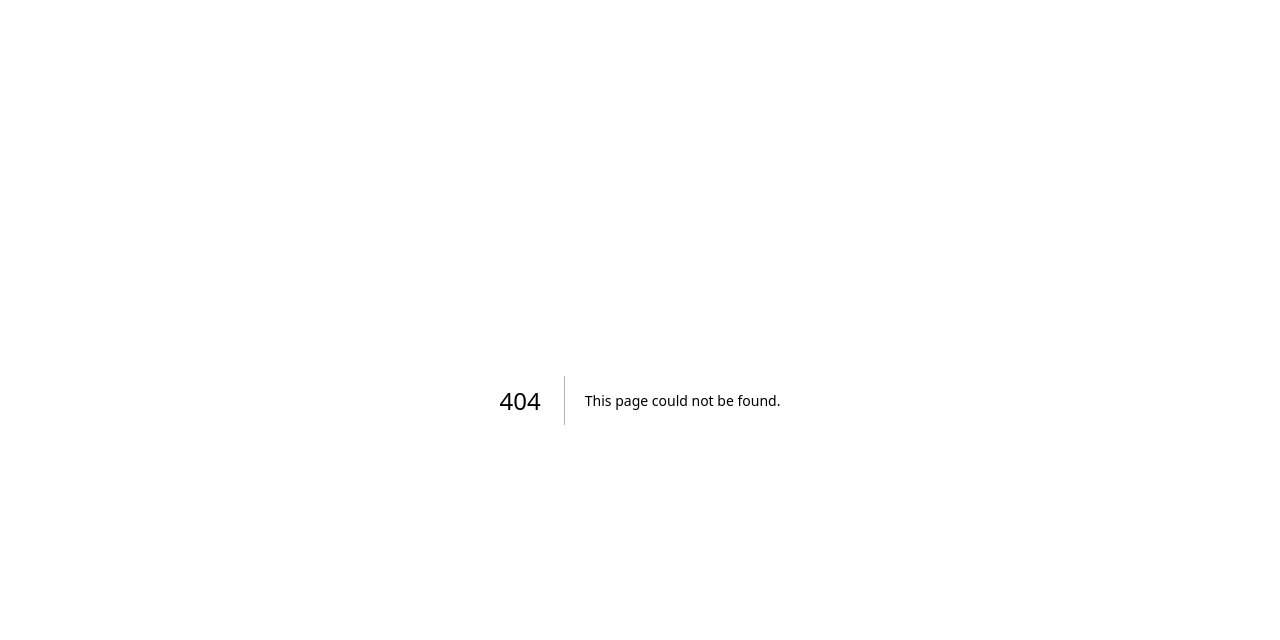
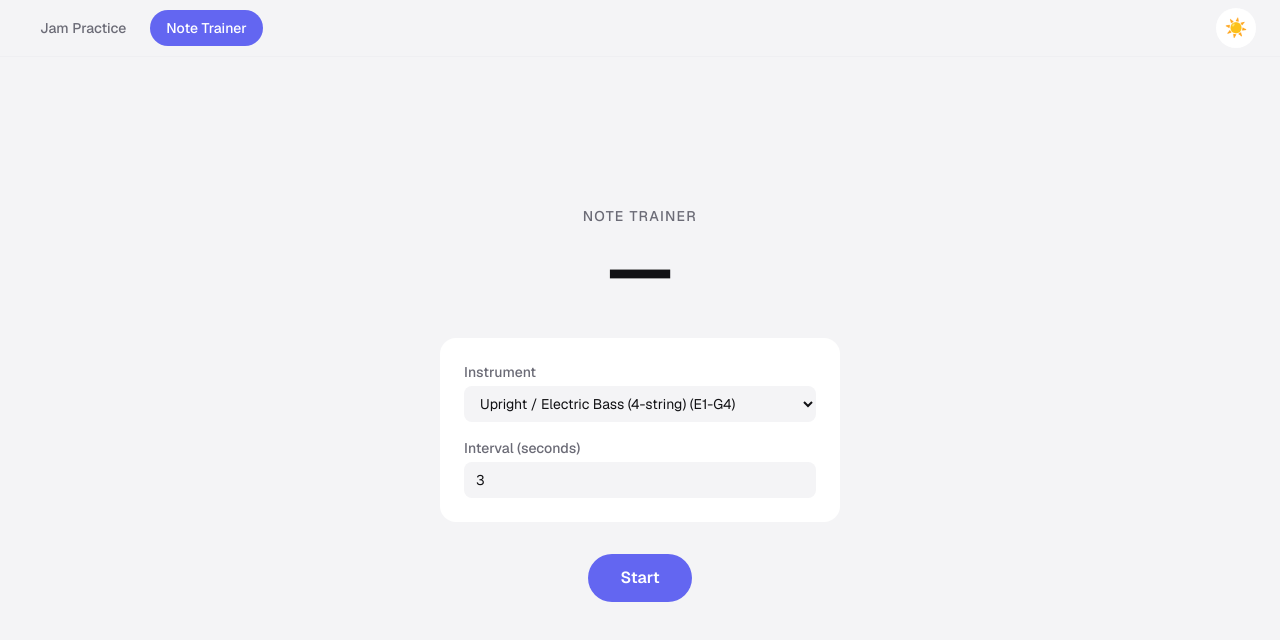
Before and after one commit to JackMechem/barn-tools, a Next.js app: page /note-trainer in a window 1280 px wide. Before the commit this address had no page. Shown: the top 640 px of the page. Built offline with nearby package versions, Linux system fonts and the light colour scheme.

Commit message:
Note Trainer

```diff
--- a/app/layout.tsx
+++ b/app/layout.tsx
@@ -2,6 +2,7 @@ import type { Metadata, Viewport } from "next";
 import Script from "next/script";
 import { Geist, Geist_Mono } from "next/font/google";
 import { THEME_INIT_SCRIPT } from "@/lib/theme";
+import AppHeader from "@/components/AppHeader";
 import "./globals.css";
 
 const geistSans = Geist({
@@ -39,6 +40,7 @@ export default function RootLayout({ children }: LayoutProps<"/">) {
           strategy="beforeInteractive"
           dangerouslySetInnerHTML={{ __html: THEME_INIT_SCRIPT }}
         />
+        <AppHeader />
         {children}
       </body>
     </html>
--- /dev/null
+++ b/app/note-trainer/page.tsx
@@ -0,0 +1,5 @@
+import NoteTrainer from "@/components/NoteTrainer";
+
+export default function NoteTrainerPage() {
+  return <NoteTrainer />;
+}
--- /dev/null
+++ b/components/AppHeader.tsx
@@ -0,0 +1,40 @@
+"use client";
+
+import Link from "next/link";
+import { usePathname } from "next/navigation";
+import ThemeToggle from "./ThemeToggle";
+
+const NAV_LINKS = [
+  { href: "/", label: "Jam Practice" },
+  { href: "/note-trainer", label: "Note Trainer" },
+];
+
+export default function AppHeader() {
+  const pathname = usePathname();
+
+  return (
+    <header className="fixed inset-x-0 top-0 z-30 border-b border-surface-hover/60 bg-background/85 pt-[env(safe-area-inset-top)] backdrop-blur">
+      <div className="flex h-14 items-center justify-between gap-2 px-4 sm:px-6">
+        <nav className="flex items-center gap-1 sm:gap-2">
+          {NAV_LINKS.map((link) => {
+            const active = pathname === link.href;
+            return (
+              <Link
+                key={link.href}
+                href={link.href}
+                className={`rounded-full px-3 py-2 text-sm font-medium transition-colors sm:px-4 ${
+                  active
+                    ? "bg-accent text-accent-foreground"
+                    : "text-muted hover:bg-surface-hover hover:text-foreground"
+                }`}
+              >
+                {link.label}
+              </Link>
+            );
+          })}
+        </nav>
+        <ThemeToggle />
+      </div>
+    </header>
+  );
+}
--- a/components/JamPractice.tsx
+++ b/components/JamPractice.tsx
@@ -1,7 +1,6 @@
 "use client";
 
 import { useEffect, useRef, useState, useSyncExternalStore } from "react";
-import ThemeToggle from "./ThemeToggle";
 import TuneManagerModal from "./TuneManagerModal";
 import { CountOff, playCountOff } from "@/lib/metronome";
 import { getServerSnapshot, getSnapshot, setTunes, subscribe } from "@/lib/tunesStore";
@@ -96,18 +95,13 @@ export default function JamPractice() {
 
   return (
     <div
-      className="relative min-h-dvh cursor-pointer touch-manipulation select-none bg-background text-foreground [-webkit-tap-highlight-color:transparent]"
+      className="relative flex min-h-dvh cursor-pointer touch-manipulation select-none flex-col bg-background text-foreground [-webkit-tap-highlight-color:transparent]"
       onClick={pickRandom}
     >
-      <header
-        className="fixed inset-x-0 top-0 z-20 flex items-center justify-between px-4 py-3 pt-[max(0.75rem,env(safe-area-inset-top))] sm:px-6 sm:py-4"
+      <div
+        className="flex justify-end px-4 pt-[calc(env(safe-area-inset-top)+4rem)] sm:px-6"
         onClick={(e) => e.stopPropagation()}
       >
-        <span className="cursor-default text-base font-semibold tracking-tight sm:text-lg">
-          Jam Practice
-        </span>
-        <div className="flex items-center gap-2">
-          <ThemeToggle />
         <button
           type="button"
           onClick={() => setIsModalOpen(true)}
@@ -116,9 +110,8 @@ export default function JamPractice() {
           Tunes
         </button>
       </div>
-      </header>
 
-      <main className="flex min-h-dvh flex-col items-center justify-center gap-4 px-4 py-24 text-center sm:px-6">
+      <main className="flex flex-1 flex-col items-center justify-center gap-4 px-4 py-8 text-center sm:px-6">
         {tunes.length === 0 && !pickError ? (
           <div className="flex flex-col items-center gap-2">
             <p className="text-2xl font-semibold">No tunes yet</p>
--- /dev/null
+++ b/components/NoteTrainer.tsx
@@ -0,0 +1,129 @@
+"use client";
+
+import { useEffect, useRef, useState } from "react";
+import { CUSTOM_INSTRUMENT_ID, INSTRUMENTS } from "@/lib/instruments";
+import { parseRange, randomNoteInRange } from "@/lib/noteRange";
+
+const MIN_INTERVAL_SECONDS = 0.5;
+const DEFAULT_INTERVAL_SECONDS = 3;
+
+export default function NoteTrainer() {
+  const [instrumentId, setInstrumentId] = useState(INSTRUMENTS[0].id);
+  const [customRange, setCustomRange] = useState("A1-A6");
+  const [intervalSeconds, setIntervalSeconds] = useState(DEFAULT_INTERVAL_SECONDS);
+  const [note, setNote] = useState<string | null>(null);
+  const [running, setRunning] = useState(false);
+  const [error, setError] = useState<string | null>(null);
+
+  const intervalRef = useRef<ReturnType<typeof setInterval> | null>(null);
+
+  const isCustom = instrumentId === CUSTOM_INSTRUMENT_ID;
+  const rangeInput = isCustom
+    ? customRange
+    : (INSTRUMENTS.find((i) => i.id === instrumentId)?.range ?? "");
+
+  useEffect(() => {
+    return () => {
+      if (intervalRef.current) clearInterval(intervalRef.current);
+    };
+  }, []);
+
+  function stop() {
+    if (intervalRef.current) {
+      clearInterval(intervalRef.current);
+      intervalRef.current = null;
+    }
+    setRunning(false);
+  }
+
+  function start() {
+    const range = parseRange(rangeInput);
+    if (!range) {
+      setError('Enter a valid range like "A1-A6".');
+      return;
+    }
+    setError(null);
+    if (intervalRef.current) clearInterval(intervalRef.current);
+
+    setNote(randomNoteInRange(range));
+    setRunning(true);
+    intervalRef.current = setInterval(() => {
+      setNote(randomNoteInRange(range));
+    }, Math.max(MIN_INTERVAL_SECONDS, intervalSeconds) * 1000);
+  }
+
+  return (
+    <div className="flex min-h-dvh flex-col bg-background text-foreground">
+      <main className="mx-auto flex w-full max-w-md flex-1 flex-col items-center justify-center gap-8 px-4 pb-16 pt-[calc(env(safe-area-inset-top)+4.5rem)] text-center sm:px-6">
+        <div className="flex flex-col items-center gap-2">
+          <p className="text-sm font-medium uppercase tracking-widest text-muted">
+            Note Trainer
+          </p>
+          <h1 className="text-6xl font-bold tabular-nums sm:text-7xl">
+            {note ?? "—"}
+          </h1>
+        </div>
+
+        <div className="flex w-full flex-col gap-4 rounded-2xl bg-surface p-4 text-left sm:p-6">
+          <label className="flex flex-col gap-1 text-sm">
+            <span className="font-medium text-muted">Instrument</span>
+            <select
+              value={instrumentId}
+              onChange={(e) => setInstrumentId(e.target.value)}
+              disabled={running}
+              className="rounded-lg bg-background px-3 py-2 text-foreground disabled:opacity-60"
+            >
+              {INSTRUMENTS.map((instrument) => (
+                <option key={instrument.id} value={instrument.id}>
+                  {instrument.label} ({instrument.range})
+                </option>
+              ))}
+              <option value={CUSTOM_INSTRUMENT_ID}>Custom range…</option>
+            </select>
+          </label>
+
+          {isCustom && (
+            <label className="flex flex-col gap-1 text-sm">
+              <span className="font-medium text-muted">Custom range</span>
+              <input
+                type="text"
+                value={customRange}
+                onChange={(e) => setCustomRange(e.target.value)}
+                disabled={running}
+                placeholder="A1-A6"
+                className="rounded-lg bg-background px-3 py-2 text-foreground disabled:opacity-60"
+              />
+            </label>
+          )}
+
+          <label className="flex flex-col gap-1 text-sm">
+            <span className="font-medium text-muted">Interval (seconds)</span>
+            <input
+              type="number"
+              min={MIN_INTERVAL_SECONDS}
+              step={0.5}
+              value={intervalSeconds}
+              onChange={(e) => setIntervalSeconds(Number(e.target.value))}
+              disabled={running}
+              className="rounded-lg bg-background px-3 py-2 text-foreground disabled:opacity-60"
+            />
+          </label>
+        </div>
+
+        {error && <p className="text-sm text-danger">{error}</p>}
+
+        <button
+          type="button"
+          onClick={running ? stop : start}
+          className={`rounded-full px-8 py-3 text-base font-semibold transition-colors ${
+            running
+              ? "bg-surface hover:bg-surface-hover"
+              : "bg-accent text-accent-foreground hover:bg-accent-hover"
+          }`}
+        >
+          {running ? "Stop" : "Start"}
+        </button>
+      </main>
+    </div>
+  );
+}
--- /dev/null
+++ b/lib/instruments.ts
@@ -0,0 +1,30 @@
+export type Instrument = {
+  id: string;
+  label: string;
+  range: string;
+};
+
+export const CUSTOM_INSTRUMENT_ID = "custom";
+
+export const INSTRUMENTS: Instrument[] = [
+  { id: "bass4", label: "Upright / Electric Bass (4-string)", range: "E1-G4" },
+  { id: "bass5", label: "Electric Bass (5-string)", range: "B0-G4" },
+  { id: "guitar", label: "Guitar (6-string, standard tuning)", range: "E2-E6" },
+  { id: "ukulele", label: "Ukulele (soprano, standard tuning)", range: "C4-A5" },
+  { id: "piano88", label: "Piano — 88 Key", range: "A0-C8" },
+  { id: "piano76", label: "Keyboard — 76 Key", range: "E1-G7" },
+  { id: "piano73", label: "Keyboard — 73 Key", range: "E1-E7" },
+  { id: "piano61", label: "Keyboard — 61 Key", range: "C2-C7" },
+  { id: "piano49", label: "Keyboard — 49 Key", range: "C2-C6" },
+  { id: "piano37", label: "Keyboard — 37 Key", range: "C3-C6" },
+  { id: "piano25", label: "Keyboard — 25 Key", range: "C3-C5" },
+  { id: "violin", label: "Violin", range: "G3-C7" },
+  { id: "viola", label: "Viola", range: "C3-E6" },
+  { id: "cello", label: "Cello", range: "C2-C6" },
+  { id: "trumpet", label: "Trumpet", range: "F#3-D6" },
+  { id: "trombone", label: "Trombone", range: "E2-F5" },
+  { id: "altosax", label: "Alto Saxophone", range: "Db3-A5" },
+  { id: "tenorsax", label: "Tenor Saxophone", range: "Ab2-E5" },
+  { id: "flute", label: "Flute", range: "C4-D7" },
+  { id: "clarinet", label: "Clarinet (Bb)", range: "D3-C7" },
+];
--- /dev/null
+++ b/lib/noteRange.ts
@@ -0,0 +1,69 @@
+export type ParsedRange = {
+  lowMidi: number;
+  highMidi: number;
+};
+
+const CHROMATIC = [
+  "C",
+  "C#",
+  "D",
+  "D#",
+  "E",
+  "F",
+  "F#",
+  "G",
+  "G#",
+  "A",
+  "A#",
+  "B",
+];
+
+const FLAT_TO_SHARP: Record<string, string> = {
+  Cb: "B",
+  Db: "C#",
+  Eb: "D#",
+  Fb: "E",
+  Gb: "F#",
+  Ab: "G#",
+  Bb: "A#",
+};
+
+const NOTE_RE = /^([A-Ga-g])(#|b)?(\d+)$/;
+const RANGE_RE = /^\s*([A-Ga-g](?:#|b)?\d+)\s*(?:-|to)\s*([A-Ga-g](?:#|b)?\d+)\s*$/i;
+
+function noteToMidi(noteName: string, octave: number): number | null {
+  const idx = CHROMATIC.indexOf(noteName);
+  if (idx === -1) return null;
+  return idx + (octave + 1) * 12;
+}
+
+export function midiToNote(midi: number): string {
+  const idx = ((midi % 12) + 12) % 12;
+  const octave = Math.floor(midi / 12) - 1;
+  return `${CHROMATIC[idx]}${octave}`;
+}
+
+export function parseNote(raw: string): number | null {
+  const match = NOTE_RE.exec(raw.trim());
+  if (!match) return null;
+  const [, letter, accidental, octaveStr] = match;
+  let name = letter.toUpperCase();
+  if (accidental === "#") name += "#";
+  else if (accidental === "b") name = FLAT_TO_SHARP[name + "b"] ?? name;
+  return noteToMidi(name, Number(octaveStr));
+}
+
+export function parseRange(raw: string): ParsedRange | null {
+  const match = RANGE_RE.exec(raw);
+  if (!match) return null;
+  const low = parseNote(match[1]);
+  const high = parseNote(match[2]);
+  if (low === null || high === null) return null;
+  return low <= high ? { lowMidi: low, highMidi: high } : { lowMidi: high, highMidi: low };
+}
+
+export function randomNoteInRange(range: ParsedRange): string {
+  const span = range.highMidi - range.lowMidi + 1;
+  const midi = range.lowMidi + Math.floor(Math.random() * span);
+  return midiToNote(midi);
+}
```
Lines whose indentation alone changed are shown as unchanged.
